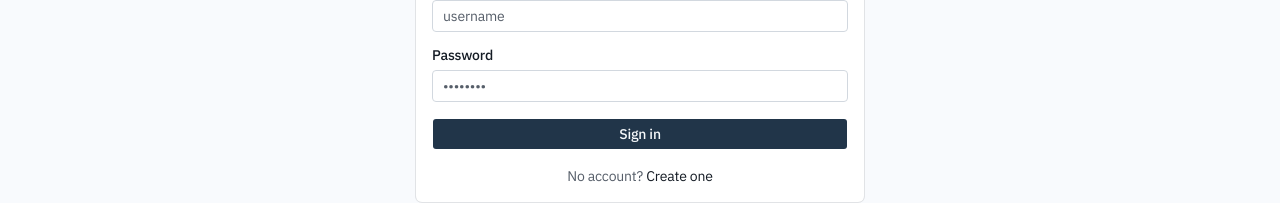
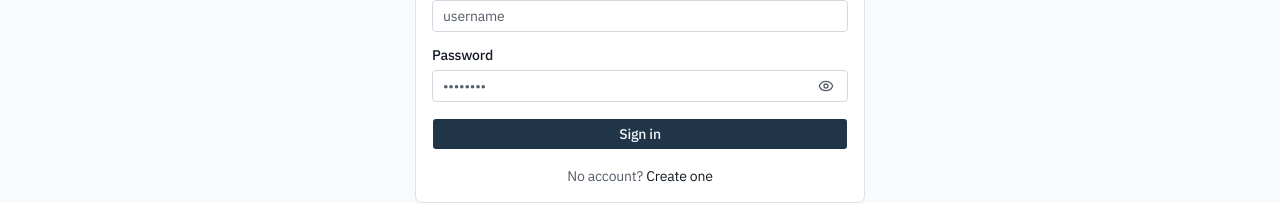
Before and after one commit to nirmitsaini1024/job-track, a Next.js app: page /login in a window 1280 px wide. Shown: the part 310-513 px from the top of the page. Built offline with nearby package versions, Linux system fonts and the light colour scheme.

Commit message:
changes using ai

```diff
--- a/src/components/auth/login-form.tsx
+++ b/src/components/auth/login-form.tsx
@@ -1,7 +1,8 @@
 "use client";
 
 import Link from "next/link";
-import { useActionState } from "react";
+import { useActionState, useState } from "react";
+import { Eye, EyeOff } from "lucide-react";
 import { loginAction } from "@/actions/auth";
 import { Button } from "@/components/ui/button";
 import { Input } from "@/components/ui/input";
@@ -12,6 +13,7 @@
 
 export function LoginForm() {
   const [state, action, pending] = useActionState(loginAction, initialState);
+  const [showPassword, setShowPassword] = useState(false);
 
   return (
     <form action={action} className="space-y-4">
@@ -33,14 +35,29 @@
 
       <div className="space-y-2">
         <Label htmlFor="password">Password</Label>
+        <div className="relative">
           <Input
             id="password"
             name="password"
-          type="password"
+            type={showPassword ? "text" : "password"}
             autoComplete="current-password"
             placeholder="••••••••"
+            className="pr-9"
             required
           />
+          <button
+            type="button"
+            onClick={() => setShowPassword((current) => !current)}
+            className="absolute top-1/2 right-2 inline-flex size-7 -translate-y-1/2 items-center justify-center text-muted-foreground hover:text-foreground"
+            aria-label={showPassword ? "Hide password" : "Show password"}
+          >
+            {showPassword ? (
+              <EyeOff className="size-4" />
+            ) : (
+              <Eye className="size-4" />
+            )}
+          </button>
+        </div>
         {state.errors?.password?.map((error) => (
           <p key={error} className="text-sm text-destructive">
             {error}
--- a/src/components/auth/signup-form.tsx
+++ b/src/components/auth/signup-form.tsx
@@ -1,7 +1,8 @@
 "use client";
 
 import Link from "next/link";
-import { useActionState } from "react";
+import { useActionState, useState } from "react";
+import { Eye, EyeOff } from "lucide-react";
 import { signupAction } from "@/actions/auth";
 import { Button } from "@/components/ui/button";
 import { Input } from "@/components/ui/input";
@@ -12,6 +13,7 @@
 
 export function SignupForm() {
   const [state, action, pending] = useActionState(signupAction, initialState);
+  const [showPassword, setShowPassword] = useState(false);
 
   return (
     <form action={action} className="space-y-4">
@@ -33,14 +35,29 @@
 
       <div className="space-y-2">
         <Label htmlFor="password">Password</Label>
+        <div className="relative">
           <Input
             id="password"
             name="password"
-          type="password"
+            type={showPassword ? "text" : "password"}
             autoComplete="new-password"
             placeholder="At least 8 characters"
+            className="pr-9"
             required
           />
+          <button
+            type="button"
+            onClick={() => setShowPassword((current) => !current)}
+            className="absolute top-1/2 right-2 inline-flex size-7 -translate-y-1/2 items-center justify-center text-muted-foreground hover:text-foreground"
+            aria-label={showPassword ? "Hide password" : "Show password"}
+          >
+            {showPassword ? (
+              <EyeOff className="size-4" />
+            ) : (
+              <Eye className="size-4" />
+            )}
+          </button>
+        </div>
         {state.errors?.password?.map((error) => (
           <p key={error} className="text-sm text-destructive">
             {error}
```
Lines whose indentation alone changed are shown as unchanged.
